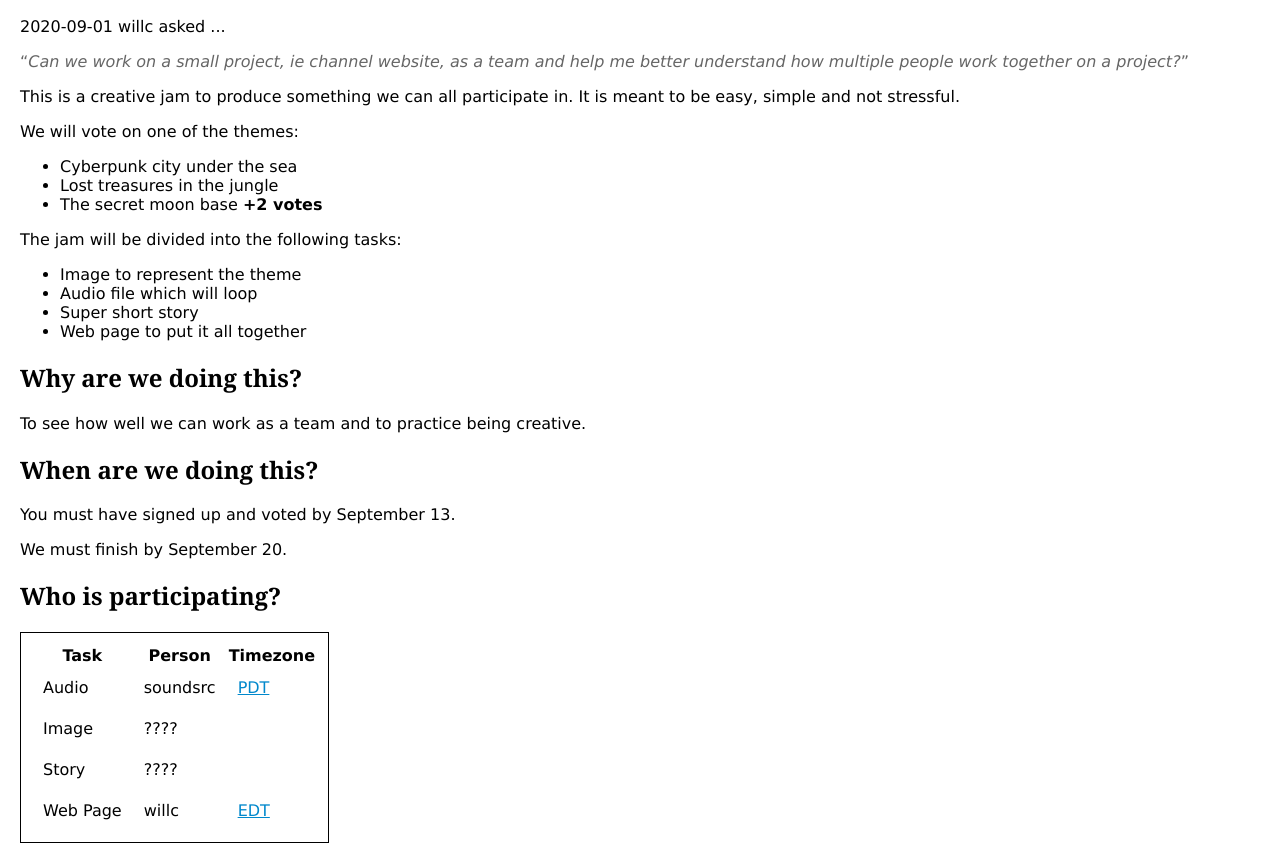
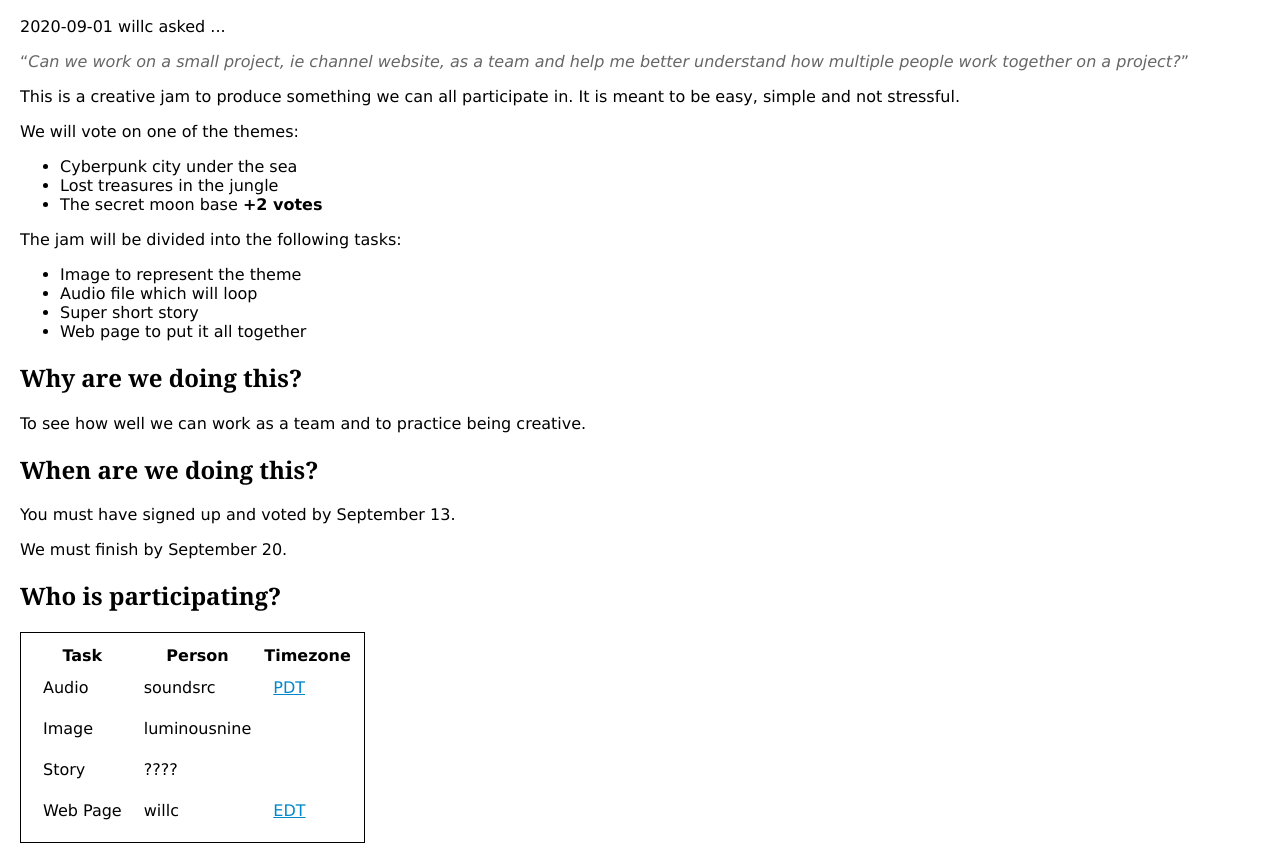
Before and after one commit to fenderq/fenderq.github.io, a plain HTML site: page foobarjam.html in a window 1280 px wide. Shown: the part 122-985 px from the top of the page. Drawn offline with Linux system fonts and the light colour scheme.

Commit message:
added luminousnine

```diff
--- a/foobarjam.html
+++ b/foobarjam.html
@@ -61,7 +61,7 @@ td{padding:10px}
 </tr>
 <tr>
 	<td>Image</td>
-	<td>????</td>
+	<td>luminousnine</td>
 </tr>
 <tr>
 	<td>Story</td>
```
